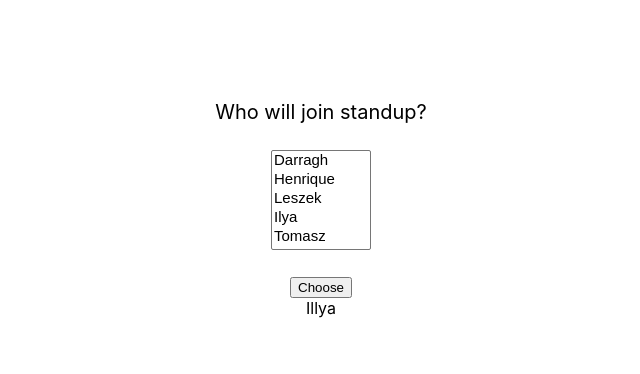
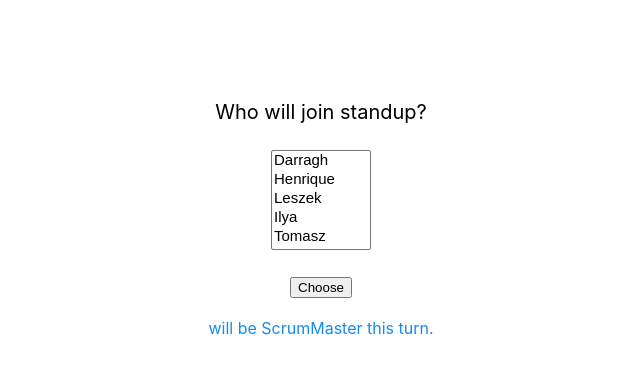
Before and after one commit to henriqueluz/sm-randomizer, a React (Create React App) app: page / in a window 1280 px wide. Both pictures are taken after a click on the button "Choose". Shown: the top 374 px of the page, without its empty margins (319-959 px from the left). Built offline with nearby package versions, Linux system fonts and the light colour scheme; the HTML template or start-up script is replaced by a standard one.

Commit message:
First MVP version

```diff
--- a/src/App.css
+++ b/src/App.css
@@ -28,6 +28,12 @@
   text-align: center;
 }
 
+.show-presenter {
+  margin-top: 20px;
+  font-weight: 2000;
+  color: #158beb;
+}
+
 select {
   margin: 10px;
   font-size: 15px;
--- a/src/App.js
+++ b/src/App.js
@@ -1,10 +1,28 @@
 import React from 'react';
 import './App.css';
-import Display from './components/DisplayPresenter';
+import DisplayPresenter from './components/DisplayPresenter';
 import Attendees from './components/Attendees';
 
-const App = () => {
+class App extends React.Component {
+  constructor(props) {
+    super(props);
+    this.state = { selectedAttendees: [] };
+    this.handleClick = this.handleClick.bind(this);
+    this.handleChange = this.handleChange.bind(this);
+  }
 
+  handleClick() {
+    this.setState(state => ({
+      displayPresenter: true,
+    }));
+  }
+
+  handleChange(e) {
+    const selectedOptions = [].slice.call(e.target.selectedOptions).map(o => o.value);
+    this.setState(state => ({ selectedAttendees: selectedOptions, displayPresenter: false }));
+  }
+
+  render() {
     return (
       <div className="App">
           <p>
@@ -12,14 +30,18 @@ const App = () => {
           </p>
           <p>
             <div>
-            <Attendees />
+              <Attendees handleChange={this.handleChange} />
             </div>
           </p>
           <p>
-          <Display />
+            <DisplayPresenter handleClick={this.handleClick}
+                              displayPresenter={this.state.displayPresenter}
+                              attendees={this.state.selectedAttendees} />
           </p>
       </div>
     );
   }
 
+}
+
 export default App;
--- a/src/components/Attendees.js
+++ b/src/components/Attendees.js
@@ -6,13 +6,13 @@ class Attendees extends React.Component {
   }
 
   render() {
-    const attendees = ['Darragh', 'Henrique', 'Leszek', 'Ilya', 'Tomasz'];
+    const participants = ['Darragh', 'Henrique', 'Leszek', 'Ilya', 'Tomasz'];
 
     return (
-      <select id="scrum-master" multiple="true">
-        { attendees.map( attendee => {
+      <select id="scrum-master" onChange={this.props.handleChange} multiple="true">
+        { participants.map( participant => {
             return (
-              <option value={attendee}>{attendee}</option>
+              <option value={participant}>{participant}</option>
             );
           } )
         }
--- a/src/components/DisplayPresenter.js
+++ b/src/components/DisplayPresenter.js
@@ -1,27 +1,20 @@
 import React from 'react';
 import Presenter from './Presenter';
 
-class Display extends React.Component {
+class DisplayPresenter extends React.Component {
   constructor(props) {
     super(props);
-    this.state = { displayPresenter: false };
-    this.handleClick = this.handleClick.bind(this);
-  }
-
-  handleClick() {
-    this.setState(state => ({
-      displayPresenter: !state.displayPresenter
-    }));
+    this.handleClick = props.handleClick;
   }
 
   render() {
     return (
       <div>
         <button onClick={this.handleClick}>Choose</button>
-        { this.state.displayPresenter ? <Presenter /> : null }
+        { this.props.displayPresenter ? <Presenter attendees={this.props.attendees} /> : null }
       </div>
     );
   }
 }
 
-export default Display;
+export default DisplayPresenter;
--- a/src/components/Presenter.js
+++ b/src/components/Presenter.js
@@ -2,8 +2,12 @@ import React from 'react';
 import Randomizer from '../lib/randomizer';
 
 class Presenter extends React.Component {
+  constructor(props) {
+    super(props);
+  }
+
   show() {
-    const attendees = ['Darragh', 'Henrique', 'Illya', 'Leszek', 'Tomasz'];
+    const attendees = this.props.attendees;
     const randomizer = new Randomizer(() => Math.floor(Math.random() * attendees.length));
     return randomizer.selectPresenter(attendees);
   }
@@ -11,7 +15,7 @@ class Presenter extends React.Component {
   render() {
     return (
         <div id="presenter" className="show-presenter">
-            { this.show() }
+            { this.show() } will be ScrumMaster this turn.
         </div>
     );
   }
```
Lines whose indentation alone changed are shown as unchanged.
